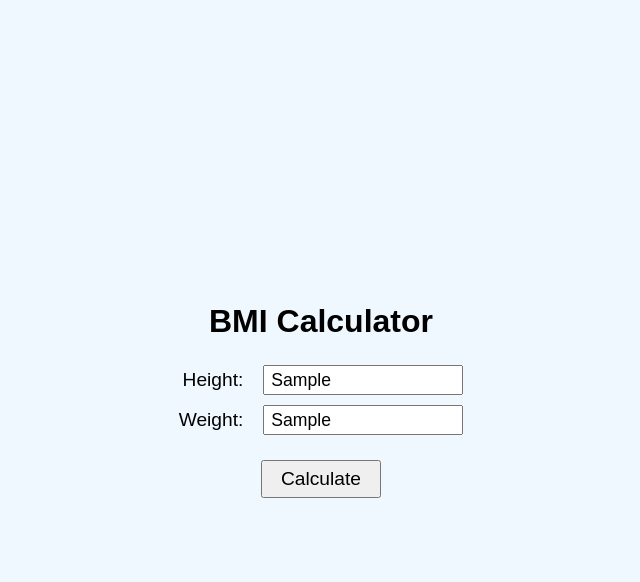
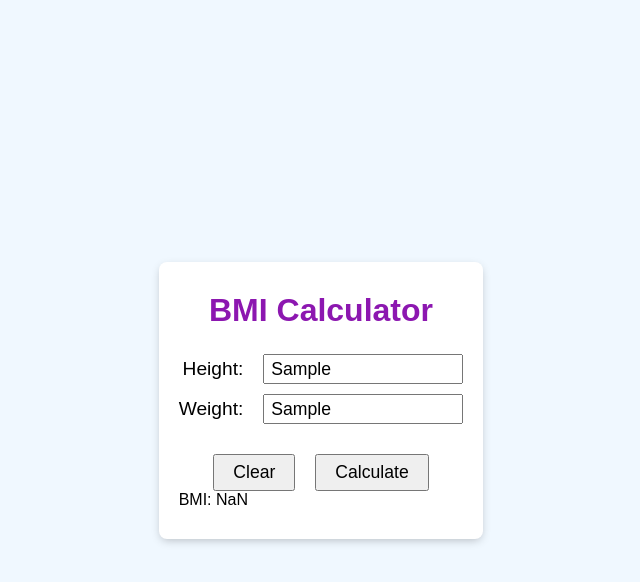
Before and after one commit to debroglie27/BMICalculator, a plain HTML site: page index.html in a window 1280 px wide. Both pictures are taken after typing "Sample", "Sample" into the empty fields and a click on the button "Calculate". Shown: the whole page, without its empty margins (319-959 px from the left). Drawn offline with Linux system fonts and the light colour scheme.

Commit message:
js implementation done

```diff
--- a/app.js
+++ b/app.js
@@ -0,0 +1,27 @@
+const heightValue = document.getElementById('height');
+const weightValue = document.getElementById('weight');
+
+const clearButton = document.querySelector('.clear-btn');
+const calculateButton = document.querySelector('.calculate-btn');
+
+const resultContainer = document.querySelector('.result-container');
+const bmiDisplay = document.querySelector('.bmi-display');
+
+
+clearButton.addEventListener('click', () => {
+    heightValue.value = '';
+    weightValue.value = '';
+
+    resultContainer.classList.remove('show-result');
+});
+
+
+calculateButton.addEventListener('click', () => {
+    let height = heightValue.value;
+    let weight = weightValue.value;
+
+    const bmi = weight / ((height/100)*(height/100));
+
+    bmiDisplay.textContent = bmi.toString();
+    resultContainer.classList.add('show-result');
+});
--- a/index.html
+++ b/index.html
@@ -17,7 +17,14 @@
           <label for="weight">Weight:</label>
           <input type="text" id="weight" placeholder="in kg"/>
         </div>
-        <button>Calculate</button>
+        <div class="button-container">
+          <button class="clear-btn">Clear</button>
+          <button class="calculate-btn">Calculate</button>
+        </div>
+      </div>
+      <div class="result-container">
+        <p>BMI: <span class="bmi-display"></span></p>
+        <p class="remarks"></p>
       </div>
     </main>
     <script src="./app.js"></script>
--- a/style.css
+++ b/style.css
@@ -24,11 +24,17 @@ body {
 }
 
 main {
+    background-color: white;
+    border-radius: 8px;
     height: fit-content;
-    padding: 10px;
+    padding: 30px 20px;
+    -webkit-box-shadow: 0px 3px 10px -2px rgba(0,0,0,0.25);
+    -moz-box-shadow: 0px 3px 10px -2px rgba(0,0,0,0.25);
+    box-shadow: 0px 3px 10px -2px rgba(0,0,0,0.25);
 }
 
 main h1 {
+    color: #8c17b0;
     font-size: 2rem;
     margin-bottom: 25px;
     text-align: center;
@@ -48,7 +54,7 @@ main h1 {
     align-items: center;
     row-gap: 10px;
     column-gap: 20px;
-    margin-bottom: 25px;
+    margin-bottom: 30px;
 }
 
 .input-container label {
@@ -64,8 +70,23 @@ main h1 {
     padding-left: 6px;
 }
 
-.form-container button {
-    font-size: 1.2rem;
+.button-container {
+    display: flex;
+    align-items: center;
+    justify-content: center;
+    gap: 20px;
+}
+
+.button-container button {
+    font-size: 1.1rem;
     padding: 6px 18px;
     cursor: pointer;
 }
+
+.result-container {
+    display: none;
+}
+
+.show-result {
+    display: block;
+}
```
